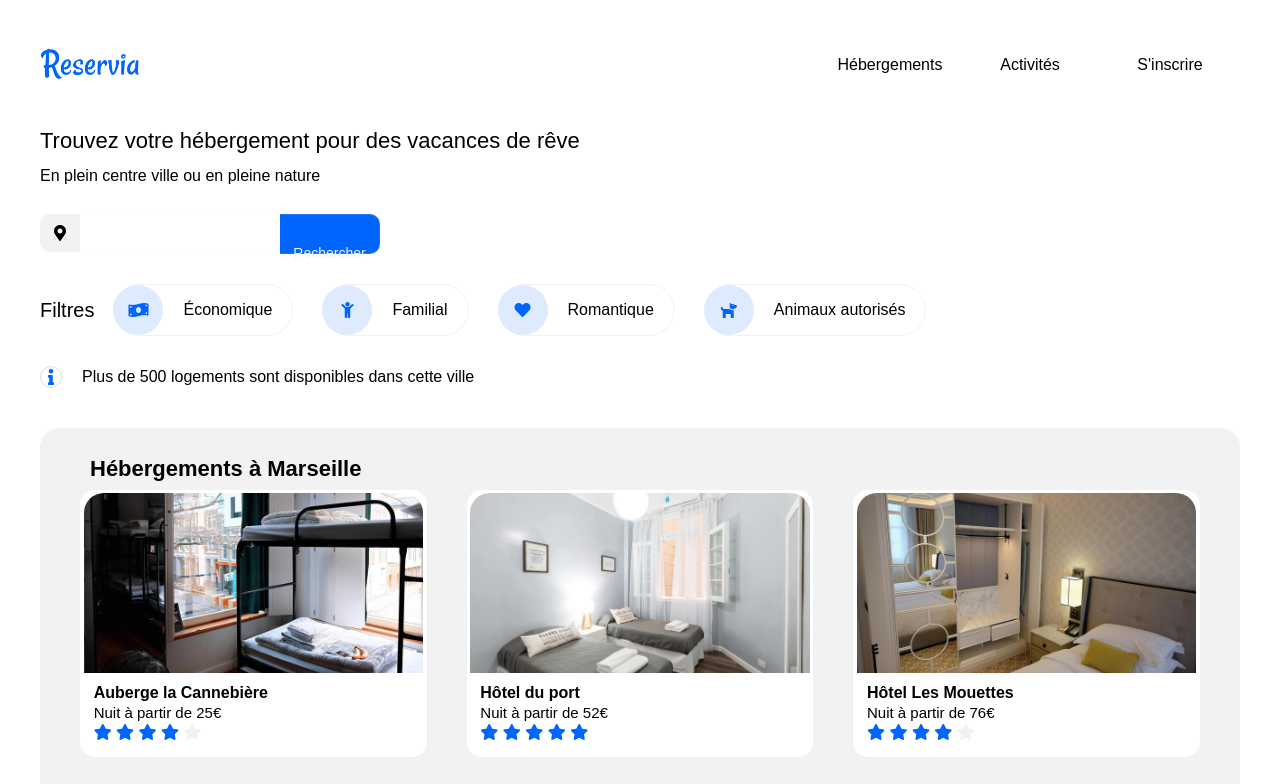
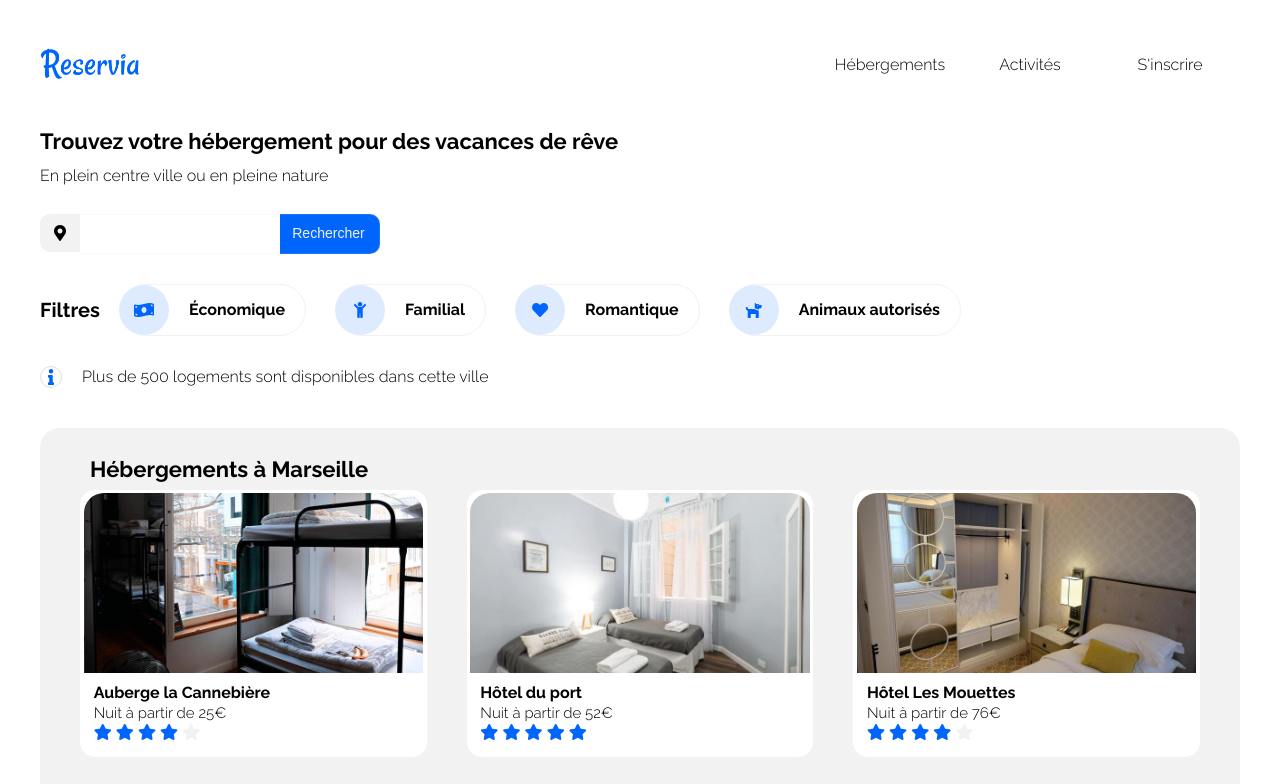
Before and after one commit to Aure31880/AurelienBarbotin_2_03-09-2021, a plain HTML site: page index.html in a window 1280 px wide. Shown: the top 784 px of the page. Drawn offline with Linux system fonts and the light colour scheme.

Commit message:
dernières modifications sur le btn recherche

```diff
--- a/index.html
+++ b/index.html
@@ -7,7 +7,15 @@
     <meta name="viewport" content="width=device-width, initial-scale=1.0">
     <link rel="stylesheet" href="./public/css/main.css">
     <link rel="stylesheet" href="https://use.fontawesome.com/releases/v5.15.4/css/all.css">
-
+    <link rel="preconnect" href="https://fonts.googleapis.com">
+    <link rel="preconnect" href="https://fonts.gstatic.com" crossorigin>
+    <link rel="preconnect" href="https://fonts.googleapis.com">
+    <link rel="preconnect" href="https://fonts.gstatic.com" crossorigin>
+    <link rel="preconnect" href="https://fonts.googleapis.com">
+    <link rel="preconnect" href="https://fonts.gstatic.com" crossorigin>
+    <link rel="preconnect" href="https://fonts.googleapis.com">
+    <link rel="preconnect" href="https://fonts.gstatic.com" crossorigin>
+    <link href="https://fonts.googleapis.com/css2?family=Raleway:wght@300;700&display=swap" rel="stylesheet">
     <title>Reservia</title>
 </head>
 
@@ -40,7 +48,7 @@
         <!-- SECTION SEARCH -->
         <section id="header">
             <div class="search-title">
-                <h2>Trouvez votre hébergement pour des vacances de rêve</h2>
+                <h2 class="font-b">Trouvez votre hébergement pour des vacances de rêve</h2>
             </div>
             <br>
             <p>En plein centre ville ou en pleine nature</p>
@@ -60,27 +68,27 @@
             <!-- FILTERS -->
             <div id="filters" class="filter padding-top filter-mobile">
                 <div class="titleFilter">
-                    <h3>Filtres</h3>
+                    <h3 class="font-b">Filtres</h3>
                 </div>
                 <div class="space-around flex-block-mobile ">
                     <div class="space-around filter-block-mobile">
                         <div class="space-between filter-border">
                             <i class="fas fa-money-bill-wave filter-icon center-content"></i>
-                            <div class="flex-text center-content">Économique</div>
+                            <div class="flex-text center-content font-b">Économique</div>
                         </div>
                         <div class=" space-between filter-border ">
                             <i class="fas fa-child filter-icon center-content"></i>
-                            <div class="flex-text center-content">Familial</div>
+                            <div class="flex-text center-content font-b">Familial</div>
                         </div>
                     </div>
                     <div class="space-around filter-block-mobile">
                         <div class="space-between filter-border ">
                             <i class="fas fa-heart filter-icon center-content"></i>
-                            <div class="flex-text center-content">Romantique</div>
+                            <div class="flex-text center-content font-b">Romantique</div>
                         </div>
                         <div class="space-between filter-border">
                             <i class="fas fa-dog filter-icon center-content"></i>
-                            <div class="flex-text center-content">Animaux autorisés</div>
+                            <div class="flex-text center-content font-b">Animaux autorisés</div>
                         </div>
                     </div>
                 </div>
@@ -202,7 +210,7 @@
                             </div>
                         </a>
                     </div>
-                    <a href="" class="link-more">Afficher plus</a>
+                    <a href="" class="link-more font-b">Afficher plus</a>
                 </div>
 
                 <!-- ASIDE -->
--- a/public/css/main.css
+++ b/public/css/main.css
@@ -112,6 +112,11 @@ p {
     padding-top: 30px;
 }
 
+.automarge {
+    margin-left: auto;
+    margin-right: auto;
+}
+
 .font-b {
     font-weight: bold;
 }
@@ -217,6 +222,7 @@ p {
 }
 
 .icon-mobile {
+    margin-left: -20px;
     visibility: hidden;
 }
 
@@ -733,9 +739,11 @@ p {
         }
         .title-btn-search {
             visibility: hidden;
+            margin-left: -30px;
         }
         .icon-mobile {
             margin-top: 10px;
+            margin-left: 0;
             visibility: visible;
         }
         /* FILTERS */
```
